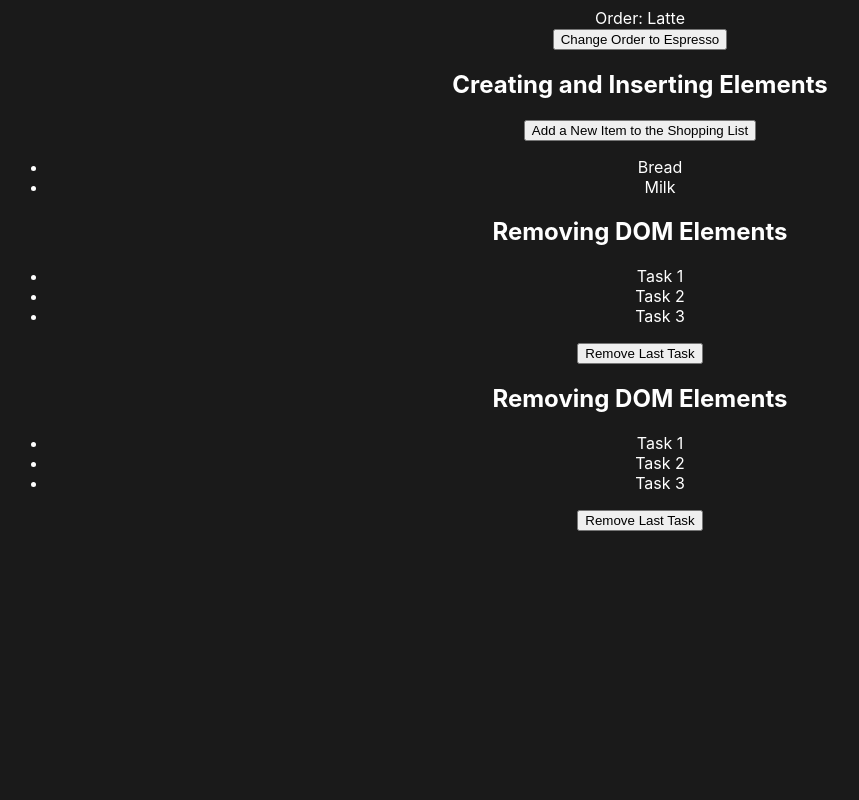
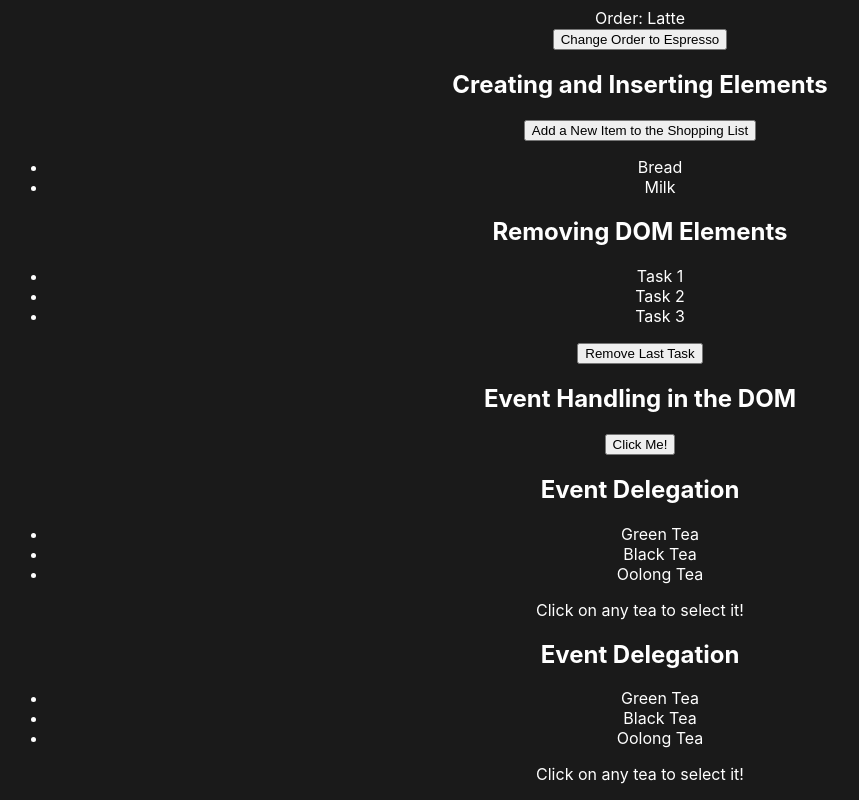
Before and after one commit to TridipKarmakar/webdev_learning, a website: page JS/DOM/dom.html in a window 1280 px wide. Shown: the part 436-1236 px from the top of the page, without its empty margins (0-859 px from the left). Before the commit the page ends 975 px from the top, so only its background shows below. Drawn offline with Linux system fonts and the light colour scheme.

Commit message:
example 7 is practiced and upload

```diff
--- a/JS/DOM/dom.html
+++ b/JS/DOM/dom.html
@@ -79,15 +79,32 @@
       <button id="removeLastTask">Remove Last Task</button>
     </section>
 
-    <!-- Example 6: Removing DOM Elements  -->
-    <section id="example-5">
-      <h2>Removing DOM Elements</h2>
-      <ul id="taskList">
-        <li>Task 1</li>
-        <li>Task 2</li>
-        <li>Task 3</li>
+    <!-- Example 6: Event Handling in the DOM  -->
+    <section id="example-6">
+      <h2>Event Handling in the DOM</h2>
+      <button id="clickMeButton">Click Me!</button>
+    </section>
+
+    <!-- Example 7: Event Delegation  -->
+    <section id="example-7">
+      <h2>Event Delegation</h2>
+      <ul id="teaList">
+        <li class="teaItem">Green Tea</li>
+        <li class="teaItem">Black Tea</li>
+        <li class="teaItem">Oolong Tea</li>
       </ul>
-      <button id="removeLastTask">Remove Last Task</button>
+      <p>Click on any tea to select it!</p>
+    </section>
+
+    <!-- Example 8: Event Delegation  -->
+    <section id="example-7">
+      <h2>Event Delegation</h2>
+      <ul id="teaList">
+        <li class="teaItem">Green Tea</li>
+        <li class="teaItem">Black Tea</li>
+        <li class="teaItem">Oolong Tea</li>
+      </ul>
+      <p>Click on any tea to select it!</p>
     </section>
 
     <script src="./sript.js "></script>
--- a/JS/DOM/sript.js
+++ b/JS/DOM/sript.js
@@ -35,3 +35,17 @@ document.getElementById("example-5").addEventListener("click", function () {
   let taskList = document.getElementById("taskList");
   taskList.lastElementChild.remove();
 });
+
+// example 6
+
+document.getElementById("clickMeButton").addEventListener("click", function () {
+  alert("Button is now clicked !");
+});
+
+// example 7
+
+document.getElementById("teaList").addEventListener("click", function (event) {
+  if (event.target && event.target.matches(".teaItem")) {
+    alert("You have selected : " + event.target.textContent);
+  }
+});
```
